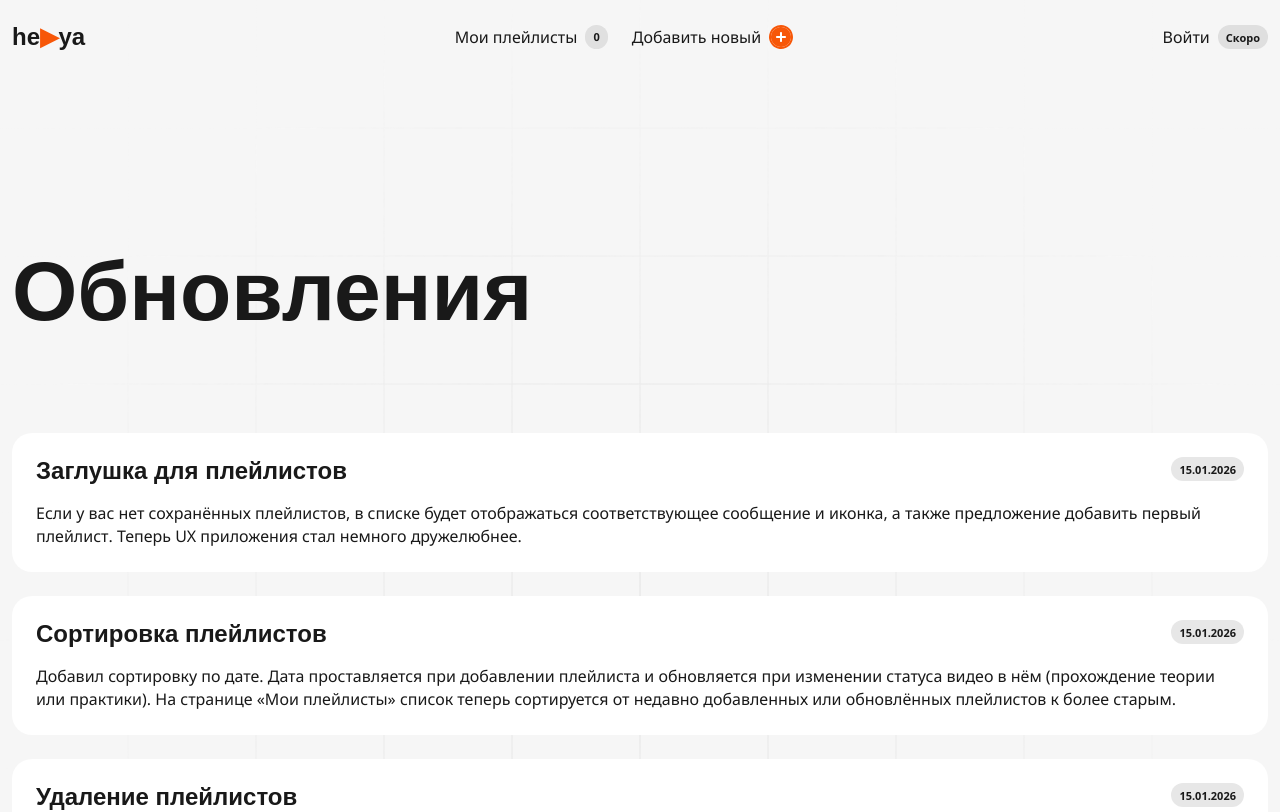
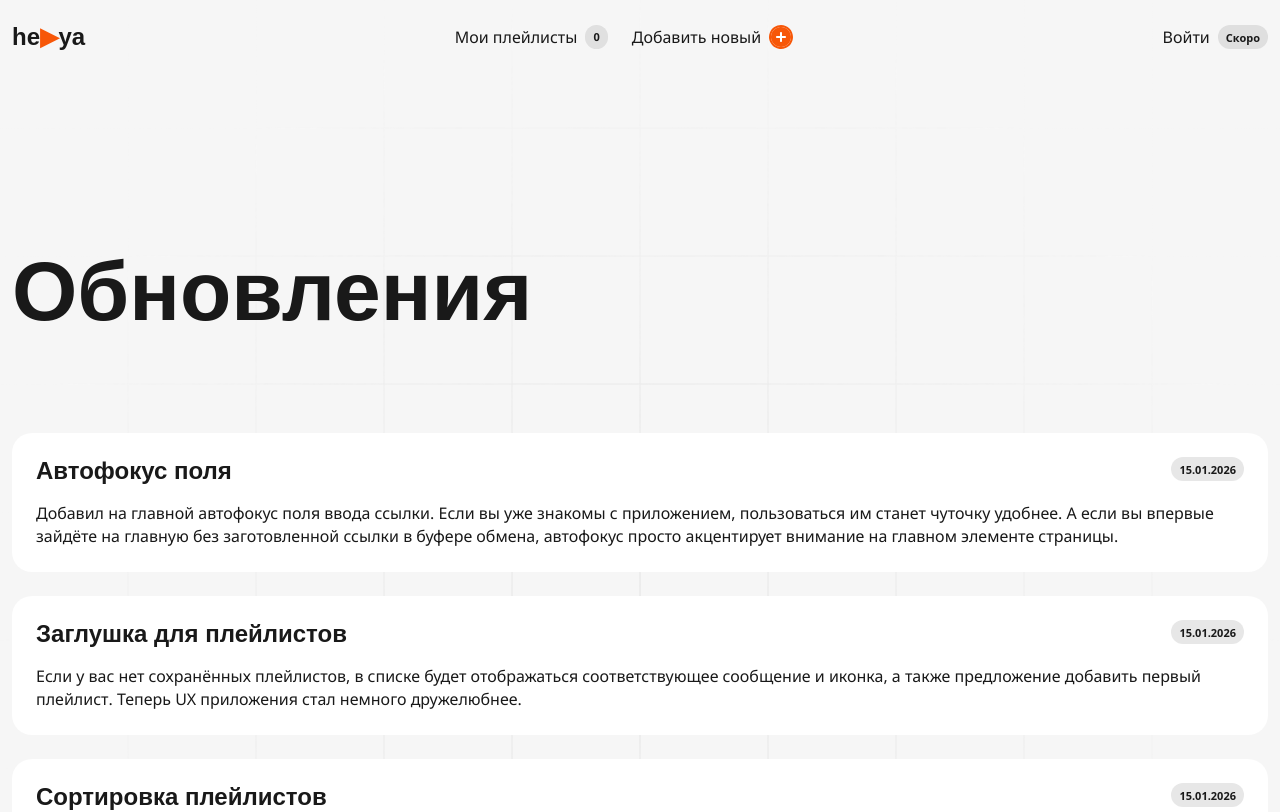
Before and after one commit to sibvan/he-ya, a Next.js app: page /updates in a window 1280 px wide. Shown: the top 812 px of the page. Built offline with nearby package versions, Linux system fonts and the light colour scheme; a web font is replaced by a local one.

Commit message:
add autofocus for input on main page

```diff
--- a/app/layout.tsx
+++ b/app/layout.tsx
@@ -18,8 +18,8 @@ const notoSans = Noto_Sans({
 });
 
 export const metadata: Metadata = {
-  title: "HE▶YA",
-  description: "Учитесь эффективно по плейлистам YOUTUBE",
+  title: "he▶︎ya",
+  description: "Учитесь эффективно по плейлистам YouTube",
 };
 
 export default function RootLayout({
--- a/app/page.tsx
+++ b/app/page.tsx
@@ -3,11 +3,12 @@
 import clsx from "clsx";
 import Image from "next/image";
 import Button from "@/components/ui/Button";
-import { ChangeEvent, FormEvent } from "react";
+import { ChangeEvent, FormEvent, useEffect, useRef } from "react";
 import { usePlaylist } from "@/hooks/usePlaylist";
 import { useRouter } from "next/navigation";
 
 export default function Home() {
+  const inputRef = useRef<HTMLInputElement>(null);
   const { getVideos, url, setUrl, setError, isLoading, error } = usePlaylist();
   const router = useRouter();
   const inputOnChangeHandler = (e: ChangeEvent<HTMLInputElement>) => {
@@ -22,6 +23,10 @@ export default function Home() {
       router.push(`/playlists/${id}`);
     }
   };
+
+  useEffect(() => {
+    inputRef.current?.focus();
+  }, []);
 
   return (
     <>
@@ -56,6 +61,7 @@ export default function Home() {
             className="h-full w-full"
           >
             <input
+              ref={inputRef}
               value={url}
               onChange={(e) => inputOnChangeHandler(e)}
               placeholder="Вставьте ссылку на плейлист сюда"
--- a/app/updates/page.tsx
+++ b/app/updates/page.tsx
@@ -3,6 +3,12 @@
 import Status from "@/components/ui/Status";
 
 const content = [
+  {
+    title: "Автофокус поля",
+    date: "15.01.2026",
+    description:
+      "Добавил на главной автофокус поля ввода ссылки. Если вы уже знакомы с приложением, пользоваться им станет чуточку удобнее. А если вы впервые зайдёте на главную без заготовленной ссылки в буфере обмена, автофокус просто акцентирует внимание на главном элементе страницы.",
+  },
   {
     title: "Заглушка для плейлистов",
     date: "15.01.2026",
```
